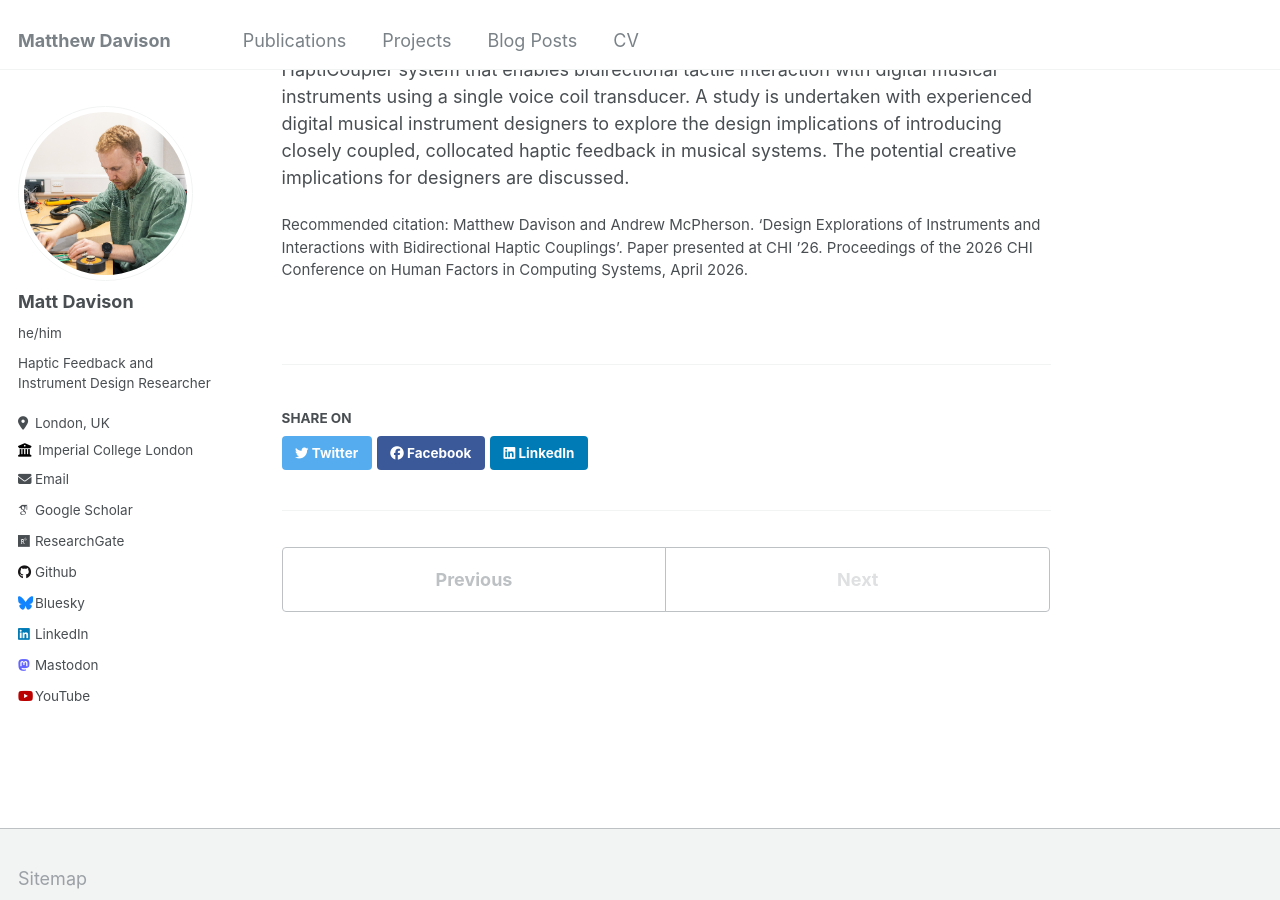
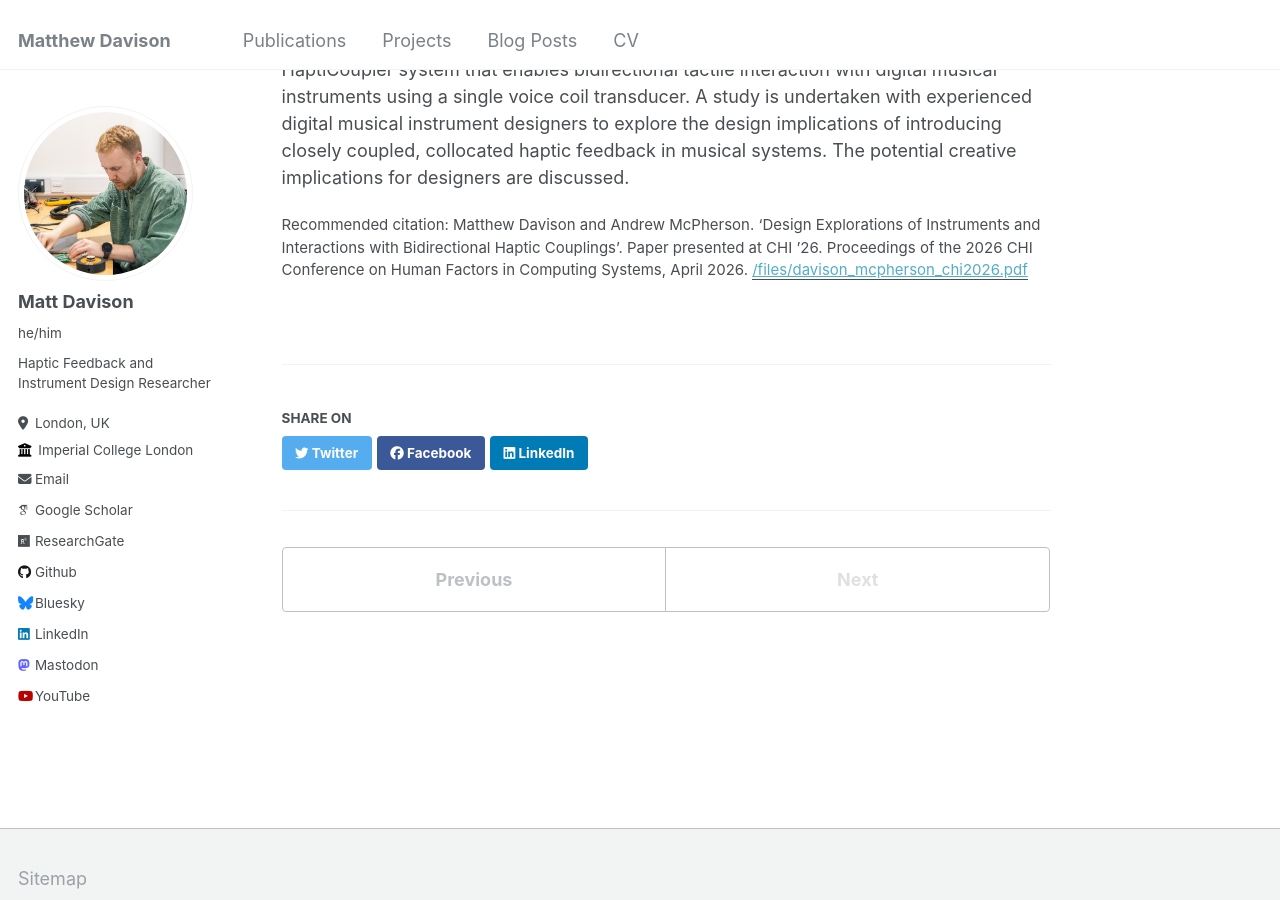
Before and after one commit to davisonaudio/davisonaudio.github.io, a Jekyll site: the page built from _publications/2026-CHI-01.md, in a window 1280 px wide and 900 px high, scrolled down 435 px. Built offline with Jekyll 4.4.1, drawn with Linux system fonts in a browser that asks for light colours; some web fonts are replaced.

Commit message:
Removed recommended citation from publications list, added CHI pdf

```diff
--- a/_includes/archive-single.html
+++ b/_includes/archive-single.html
@@ -54,11 +54,7 @@
     <p class="archive__item-excerpt" itemprop="description"><p>{{ post.excerpt | markdownify | remove: '<p>' | remove: '</p>' }}<strong><a href="{{ base_path }}{{ post.url }}" rel="permalink"> Read more</a></strong></p></p>
     {% endif %}
 
-    {% if post.citation and post.paperurl %}
-      <p>Recommended citation: {{ post.citation }} <a href="{{ post.paperurl }}">{{ post.paperurl }}</a></p>
-    {% elsif post.citation %}
-      <p>Recommended citation: {{ post.citation }} </p>
-    {% elsif post.paperurl %}
+    {% if post.paperurl %}
       <p class="wordwrap">Download <a href=" {{ post.paperurl }} ">here</a></p>
     {% endif %}
 
--- a/_publications/2026-CHI-01.md
+++ b/_publications/2026-CHI-01.md
@@ -5,7 +5,7 @@ permalink: /publication/2026-CHI-01
 excerpt: '**Matthew Davison** and Andrew McPhersom'
 date: 2026-04-01
 venue: 'Proceedings of the 2026 CHI Conference on Human Factors in Computing Systems'
-paperurl: #'http://academicpages.github.io/files/paper3.pdf'
+paperurl: '/files/davison_mcpherson_chi2026.pdf'
 citation: 'Matthew Davison and Andrew McPherson. ‘Design Explorations of Instruments and Interactions with Bidirectional Haptic Couplings’. Paper presented at CHI ’26. Proceedings of the 2026 CHI Conference on Human Factors in Computing Systems, April 2026.'
 ---
 
```
Also changed, not shown: _workshops_wip_demo/2026-CHI-haptics4ai.md (+1 -1 lines).
